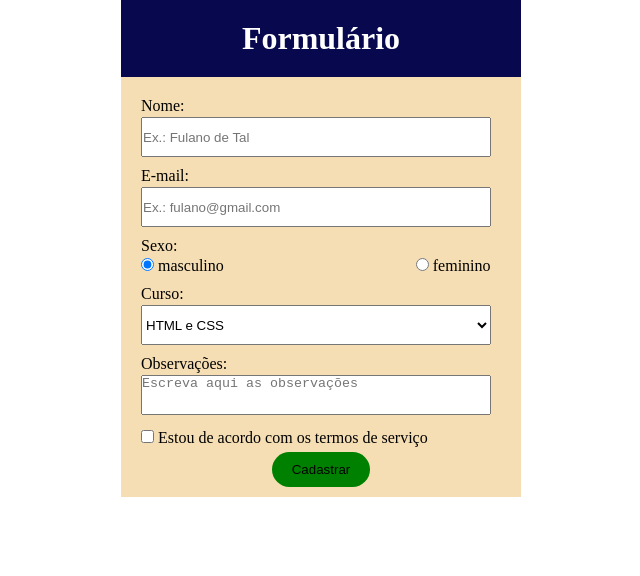
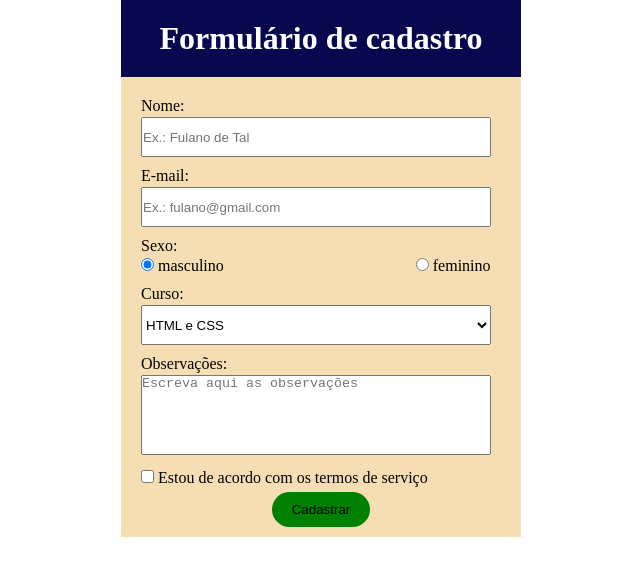
Before and after one commit to RalfHunter/Atividade-Marco, a plain HTML site: page index.html in a window 1280 px wide. Shown: the whole page, without its empty margins (319-959 px from the left). Drawn offline with Linux system fonts and the light colour scheme.

Commit message:
Titulo alterado e aumentado o textarea

```diff
--- a/estilos.css
+++ b/estilos.css
@@ -91,7 +91,7 @@ div {
 .obs #observacoes {
     width: 350px;
     margin-left: 20px;
-    height: 40px;
+    height: 80px;
     resize: none;
 }
 
--- a/index.html
+++ b/index.html
@@ -8,7 +8,7 @@
 </head>
 <body>
     <form action="">
-        <h1 class="titulo">Formulário</h1>
+        <h1 class="titulo">Formulário de cadastro</h1>
         <div class="nome">
             <label for="nome">Nome:</label>
             <input type="text" id="nome" placeholder="Ex.: Fulano de Tal">
```
